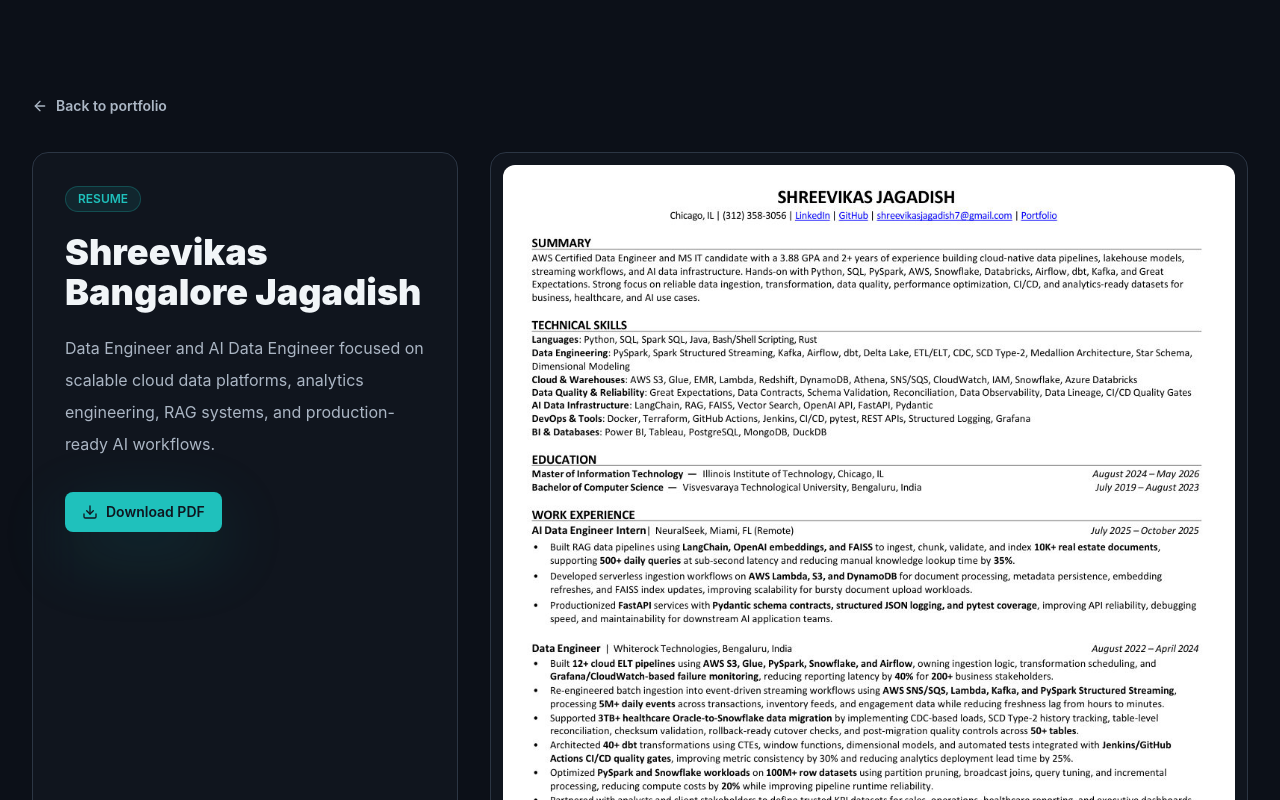
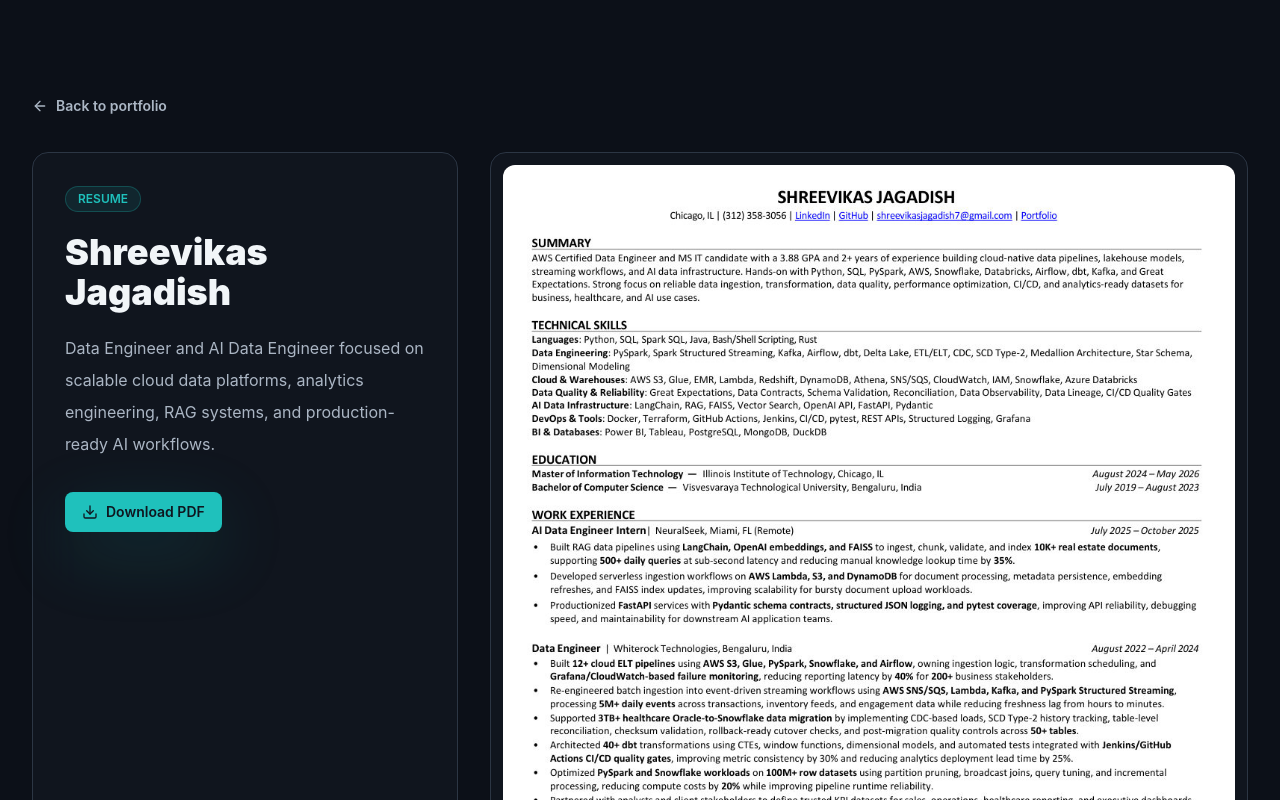
Before and after one commit to Shreevikas-BJ/shreevikas-portfolio, a Next.js app: page /resume in a window 1280 px wide. Shown: the top 800 px of the page. Built offline with nearby package versions, Linux system fonts and the light colour scheme.

Commit message:
Update portfolio display name

```diff
--- a/app/layout.tsx
+++ b/app/layout.tsx
@@ -7,7 +7,7 @@
   title: siteConfig.title,
   description: siteConfig.description,
   keywords: [
-    "Shreevikas Bangalore Jagadish",
+    "Shreevikas Jagadish",
     "Data Engineer",
     "AI Data Engineer",
     "Analytics Engineer",
@@ -29,7 +29,7 @@
         url: siteConfig.profileImage,
         width: 1200,
         height: 1200,
-        alt: "Professional portrait of Shreevikas Bangalore Jagadish"
+        alt: "Professional portrait of Shreevikas Jagadish"
       }
     ],
     locale: "en_US",
--- a/app/research/aiops/page.tsx
+++ b/app/research/aiops/page.tsx
@@ -13,7 +13,7 @@
 export const metadata: Metadata = {
   title: `AIOps Research Paper | ${siteConfig.name}`,
   description:
-    "View and download Shreevikas Bangalore Jagadish's AIOps research paper on AI-driven process engineering for IT operations."
+    "View and download Shreevikas Jagadish's AIOps research paper on AI-driven process engineering for IT operations."
 };
 
 export default function AiopsResearchPage() {
--- a/app/resume/page.tsx
+++ b/app/resume/page.tsx
@@ -48,7 +48,7 @@
             <div className="surface overflow-hidden rounded-2xl p-3">
               <Image
                 src="/document-previews/resume/page-01.jpg"
-                alt="Resume preview for Shreevikas Bangalore Jagadish"
+                alt="Resume preview for Shreevikas Jagadish"
                 width={980}
                 height={1268}
                 className="w-full rounded-xl bg-white"
--- a/components/Hero.tsx
+++ b/components/Hero.tsx
@@ -104,7 +104,7 @@
             <div className="relative aspect-[4/5] overflow-hidden rounded-xl bg-muted">
               <Image
                 src={siteConfig.profileImage}
-                alt="Professional portrait of Shreevikas Bangalore Jagadish"
+                alt="Professional portrait of Shreevikas Jagadish"
                 fill
                 sizes="(max-width: 1024px) 90vw, 420px"
                 className="object-cover"
--- a/data/portfolio.ts
+++ b/data/portfolio.ts
@@ -16,11 +16,11 @@
 } from "lucide-react";
 
 export const siteConfig = {
-  name: "Shreevikas Bangalore Jagadish",
+  name: "Shreevikas Jagadish",
   shortName: "Shreevikas",
-  title: "Shreevikas Bangalore Jagadish | Data Engineer & AI Data Engineer",
+  title: "Shreevikas Jagadish | Data Engineer & AI Data Engineer",
   description:
-    "Portfolio of Shreevikas Bangalore Jagadish, a Data Engineer and AI Data Engineer specializing in scalable data pipelines, cloud data platforms, RAG systems, AIOps research, and analytics engineering.",
+    "Portfolio of Shreevikas Jagadish, a Data Engineer and AI Data Engineer specializing in scalable data pipelines, cloud data platforms, RAG systems, AIOps research, and analytics engineering.",
   location: "Chicago, IL",
   availability: "Open to relocation",
   email: "shreevikasjagadish7@gmail.com",
```
Also changed, not shown: 1 other file (tests, documents, lock files or other folders).
